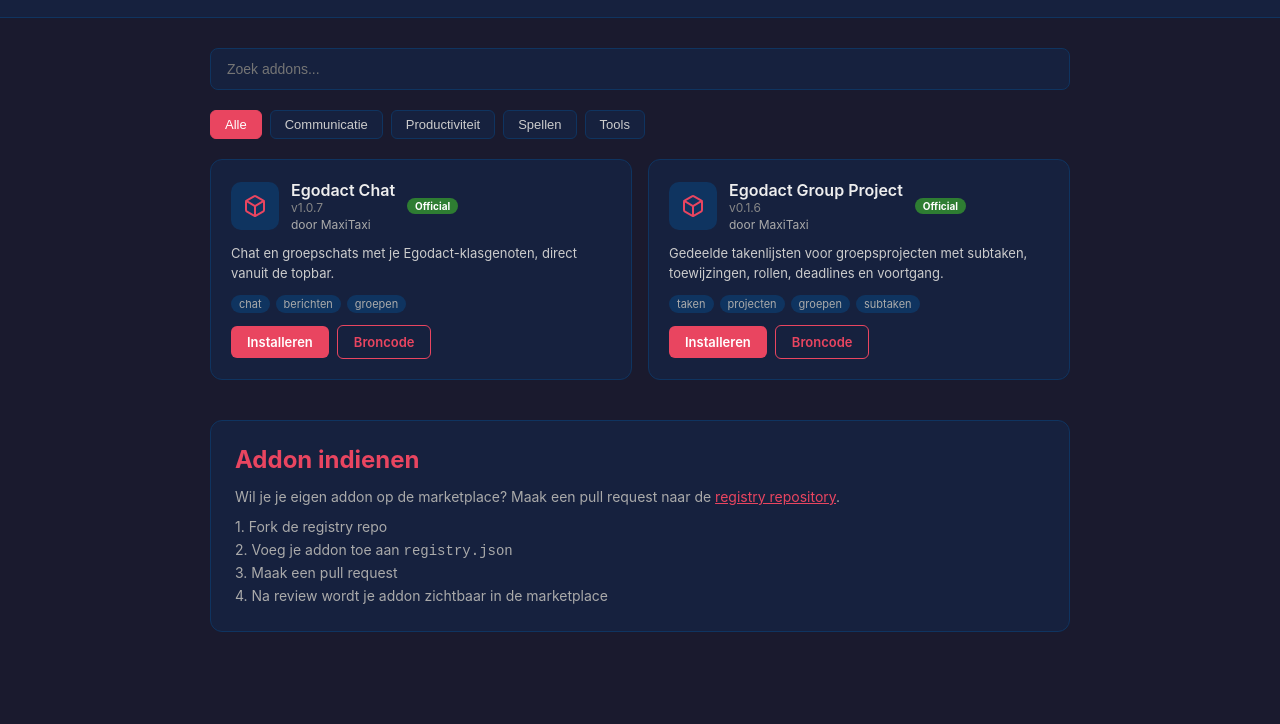
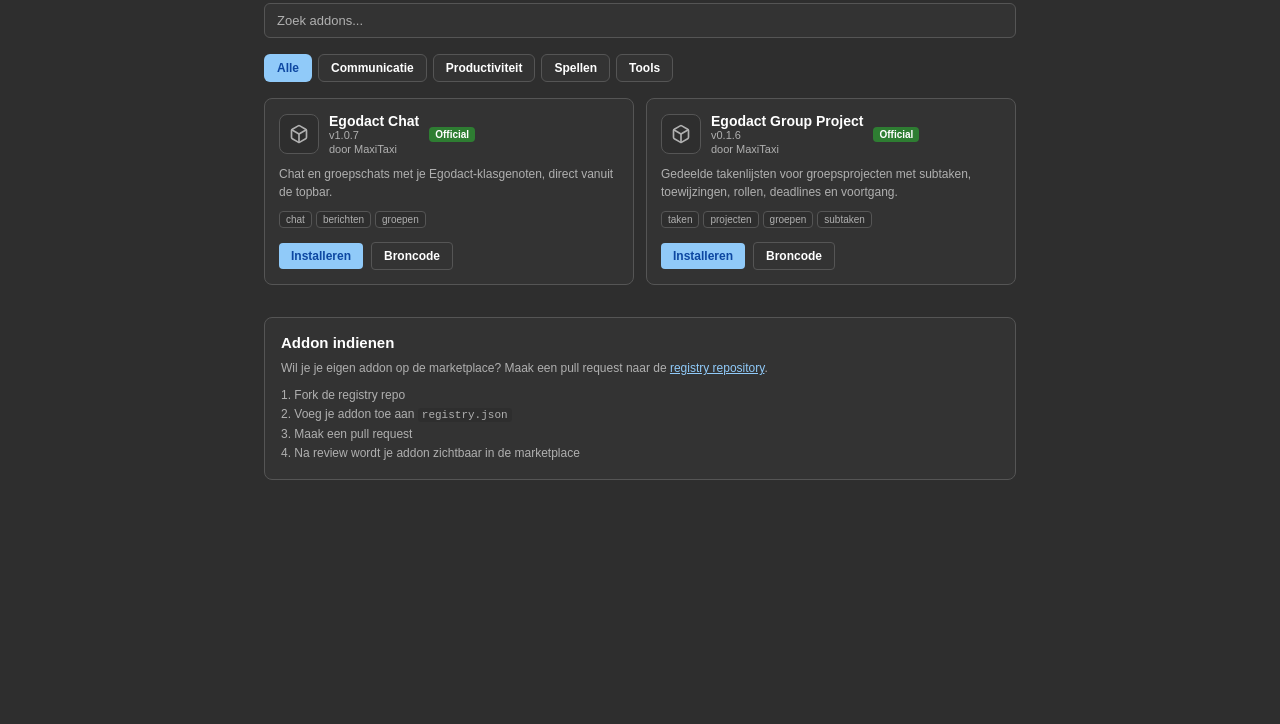
Before and after one commit to hoggie-homerserver/Egodact_addon_marketplace, a plain HTML site: page index.html in a window 1280 px wide. Shown: the part 76-800 px from the top of the page. Drawn offline with Linux system fonts and the light colour scheme.

Commit message:
Match Egodact dark theme style, remove emoji icons

```diff
--- a/index.html
+++ b/index.html
@@ -5,40 +5,57 @@
   <meta name="viewport" content="width=device-width, initial-scale=1.0">
   <title>Egodact Addon Marketplace</title>
   <style>
+    :root {
+      --egd-modal: #424242;
+      --egd-veld: #2e2e2e;
+      --egd-paneel: #333333;
+      --egd-rand: #555555;
+      --egd-lijn: #444444;
+      --egd-tekst: #ffffff;
+      --egd-tekst-zacht: #b0b0b0;
+      --egd-accent: #90caf9;
+      --egd-accent-tekst: #0d47a1;
+      --egd-schaduw: 0 11px 15px -7px rgba(0,0,0,.3), 0 24px 38px 3px rgba(0,0,0,.2);
+      --egd-backdrop: rgba(0,0,0,.65);
+      --egd-hover: rgba(144,202,249,.08);
+    }
     * { box-sizing: border-box; margin: 0; padding: 0; }
-    body { font-family: -apple-system, BlinkMacSystemFont, 'Segoe UI', Roboto, sans-serif; background: #1a1a2e; color: #eee; min-height: 100vh; }
-    .header { background: #16213e; padding: 20px 40px; border-bottom: 1px solid #0f3460; }
-    .header h1 { font-size: 24px; color: #e94560; display: flex; align-items: center; gap: 10px; }
-    .header h1 svg { width: 28px; height: 28px; }
-    .header p { color: #aaa; margin-top: 4px; }
-    .container { max-width: 900px; margin: 0 auto; padding: 30px 20px; }
-    .search { width: 100%; padding: 12px 16px; border: 1px solid #0f3460; border-radius: 8px; background: #16213e; color: #eee; font-size: 14px; margin-bottom: 20px; }
-    .grid { display: grid; grid-template-columns: repeat(auto-fill, minmax(280px, 1fr)); gap: 16px; }
-    .card { background: #16213e; border: 1px solid #0f3460; border-radius: 12px; padding: 20px; transition: transform 0.2s, box-shadow 0.2s; }
-    .card:hover { transform: translateY(-2px); box-shadow: 0 4px 20px rgba(0,0,0,0.3); }
-    .card-header { display: flex; align-items: center; gap: 12px; margin-bottom: 12px; }
-    .card-icon { width: 48px; height: 48px; border-radius: 10px; background: #0f3460; display: flex; align-items: center; justify-content: center; flex-shrink: 0; color: #e94560; }
-    .card-icon svg { width: 24px; height: 24px; }
-    .card-name { font-size: 16px; font-weight: 600; }
-    .card-version { font-size: 12px; color: #888; }
-    .card-author { font-size: 12px; color: #aaa; margin-top: 2px; }
-    .card-desc { font-size: 13px; color: #ccc; line-height: 1.5; margin: 12px 0; }
-    .card-tags { display: flex; gap: 6px; flex-wrap: wrap; margin-bottom: 12px; }
-    .tag { font-size: 11px; padding: 2px 8px; border-radius: 999px; background: #0f3460; color: #aaa; }
-    .card-footer { display: flex; gap: 8px; align-items: center; }
-    .btn { padding: 8px 16px; border: none; border-radius: 6px; cursor: pointer; font-size: 13px; font-weight: 600; text-decoration: none; display: inline-block; }
-    .btn-install { background: #e94560; color: #fff; }
-    .btn-install:hover { background: #c73650; }
-    .btn-source { background: transparent; color: #e94560; border: 1px solid #e94560; }
-    .badge { font-size: 10px; padding: 2px 8px; border-radius: 999px; background: #2e7d32; color: #fff; font-weight: bold; }
-    .empty { text-align: center; padding: 60px 20px; color: #888; }
-    .categories { display: flex; gap: 8px; margin-bottom: 20px; flex-wrap: wrap; }
-    .cat-btn { padding: 6px 14px; border: 1px solid #0f3460; border-radius: 6px; background: #16213e; color: #ccc; cursor: pointer; font-size: 13px; }
-    .cat-btn.active { background: #e94560; color: #fff; border-color: #e94560; }
-    .submit-section { margin-top: 40px; padding: 24px; background: #16213e; border-radius: 12px; border: 1px solid #0f3460; }
-    .submit-section h2 { margin-bottom: 12px; color: #e94560; }
-    .submit-section p { color: #aaa; font-size: 14px; line-height: 1.6; }
-    .submit-section a { color: #e94560; }
+    body { font-family: Arial, sans-serif; background: var(--egd-veld); color: var(--egd-tekst); min-height: 100vh; }
+    .header { background: var(--egd-modal); padding: 16px 24px; border-bottom: 1px solid var(--egd-rand); display: flex; align-items: center; gap: 12px; }
+    .header h1 { font-size: 18px; font-weight: 500; margin: 0; display: flex; align-items: center; gap: 10px; }
+    .header h1 svg { width: 22px; height: 22px; color: var(--egd-header-icoon, #fff); }
+    .header p { color: var(--egd-tekst-zacht); font-size: 13px; margin-left: auto; }
+    .container { max-width: 800px; margin: 0 auto; padding: 24px; }
+    .search { width: 100%; padding: 9px 12px; border: 1px solid var(--egd-rand); border-radius: 6px; background: var(--egd-paneel); color: var(--egd-tekst); font-size: 13px; font-family: inherit; margin-bottom: 16px; }
+    .search::placeholder { color: var(--egd-tekst-zacht); }
+    .categories { display: flex; gap: 6px; margin-bottom: 16px; flex-wrap: wrap; }
+    .cat-btn { padding: 6px 12px; border: 1px solid var(--egd-rand); border-radius: 6px; background: var(--egd-paneel); color: var(--egd-tekst); cursor: pointer; font-size: 12px; font-family: inherit; font-weight: bold; }
+    .cat-btn.active { background: var(--egd-accent); color: var(--egd-accent-tekst); border-color: transparent; }
+    .cat-btn:hover:not(.active) { background: var(--egd-hover); }
+    .grid { display: grid; grid-template-columns: repeat(auto-fill, minmax(260px, 1fr)); gap: 12px; }
+    .card { background: var(--egd-paneel); border: 1px solid var(--egd-rand); border-radius: 8px; padding: 14px; display: flex; flex-direction: column; gap: 10px; }
+    .card-header { display: flex; align-items: center; gap: 10px; }
+    .card-icon { width: 40px; height: 40px; border-radius: 8px; background: var(--egd-veld); display: flex; align-items: center; justify-content: center; flex-shrink: 0; color: var(--egd-tekst-zacht); border: 1px solid var(--egd-rand); }
+    .card-icon svg { width: 20px; height: 20px; }
+    .card-name { font-size: 14px; font-weight: bold; }
+    .card-version { font-size: 11px; color: var(--egd-tekst-zacht); }
+    .card-author { font-size: 11px; color: var(--egd-tekst-zacht); margin-top: 2px; }
+    .card-desc { font-size: 12px; color: var(--egd-tekst-zacht); line-height: 1.5; }
+    .card-tags { display: flex; gap: 4px; flex-wrap: wrap; }
+    .tag { font-size: 10px; padding: 2px 6px; border-radius: 4px; background: var(--egd-veld); color: var(--egd-tekst-zacht); border: 1px solid var(--egd-rand); }
+    .card-footer { display: flex; gap: 8px; align-items: center; margin-top: 4px; }
+    .btn { padding: 6px 12px; border: none; border-radius: 4px; cursor: pointer; font-size: 12px; font-weight: bold; text-decoration: none; display: inline-block; font-family: inherit; }
+    .btn-install { background: var(--egd-accent); color: var(--egd-accent-tekst); }
+    .btn-install:hover { opacity: 0.9; }
+    .btn-source { background: transparent; color: var(--egd-tekst); border: 1px solid var(--egd-rand); }
+    .btn-source:hover { background: var(--egd-hover); }
+    .badge { font-size: 10px; padding: 2px 6px; border-radius: 4px; background: #2e7d32; color: #fff; font-weight: bold; }
+    .empty { text-align: center; padding: 40px 20px; color: var(--egd-tekst-zacht); font-size: 13px; }
+    .submit-section { margin-top: 32px; padding: 16px; background: var(--egd-paneel); border: 1px solid var(--egd-rand); border-radius: 8px; }
+    .submit-section h2 { margin-bottom: 8px; font-size: 15px; }
+    .submit-section p { color: var(--egd-tekst-zacht); font-size: 12px; line-height: 1.6; }
+    .submit-section a { color: var(--egd-accent); }
+    .submit-section code { background: var(--egd-veld); padding: 1px 4px; border-radius: 3px; font-size: 11px; }
   </style>
 </head>
 <body>
@@ -111,7 +128,7 @@
       if (!addons.length) { empty.style.display = 'block'; return; }
       empty.style.display = 'none';
 
-      const packageIcon = '<svg viewBox="0 0 24 24" fill="none" stroke="currentColor" stroke-width="2" stroke-linecap="round" stroke-linejoin="round"><path d="M21 16V8a2 2 0 0 0-1-1.73l-7-4a2 2 0 0 0-2 0l-7 4A2 2 0 0 0 3 8v8a2 2 0 0 0 1 1.73l7 4a2 2 0 0 0 2 0l7-4A2 2 0 0 0 21 16z"/><polyline points="3.27 6.96 12 12.01 20.73 6.96"/><line x1="12" y1="22.08" x2="12" y2="12"/></svg>';
+      const packageIcon = '<svg viewBox="0 0 24 24" fill="none" stroke="currentColor" stroke-width="2" stroke-linecap="round" stroke-linejoin="round" style="width:20px;height:20px;"><path d="M21 16V8a2 2 0 0 0-1-1.73l-7-4a2 2 0 0 0-2 0l-7 4A2 2 0 0 0 3 8v8a2 2 0 0 0 1 1.73l7 4a2 2 0 0 0 2 0l7-4A2 2 0 0 0 21 16z"/><polyline points="3.27 6.96 12 12.01 20.73 6.96"/><line x1="12" y1="22.08" x2="12" y2="12"/></svg>';
 
       addons.forEach(addon => {
         const card = document.createElement('div');
```
